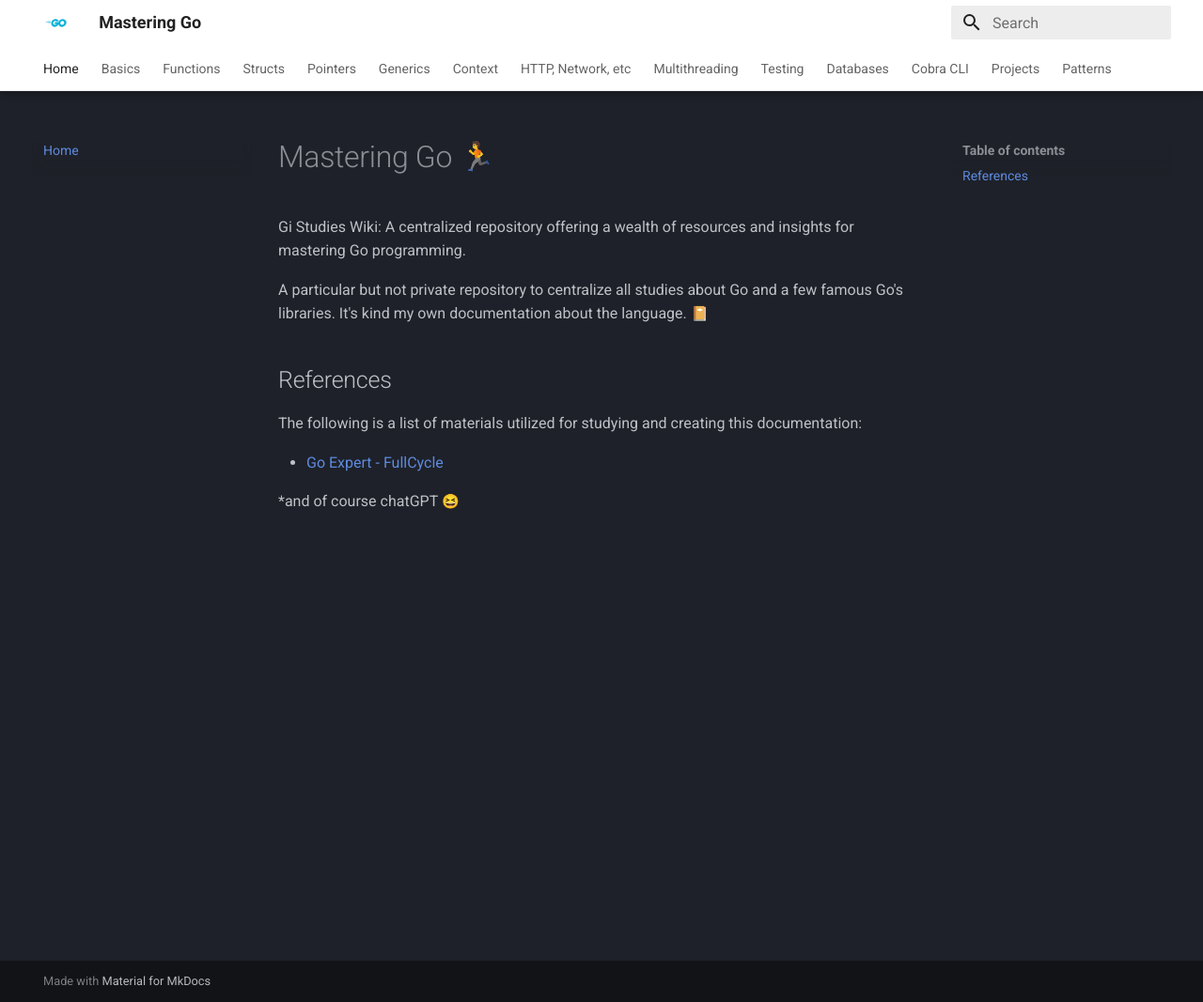
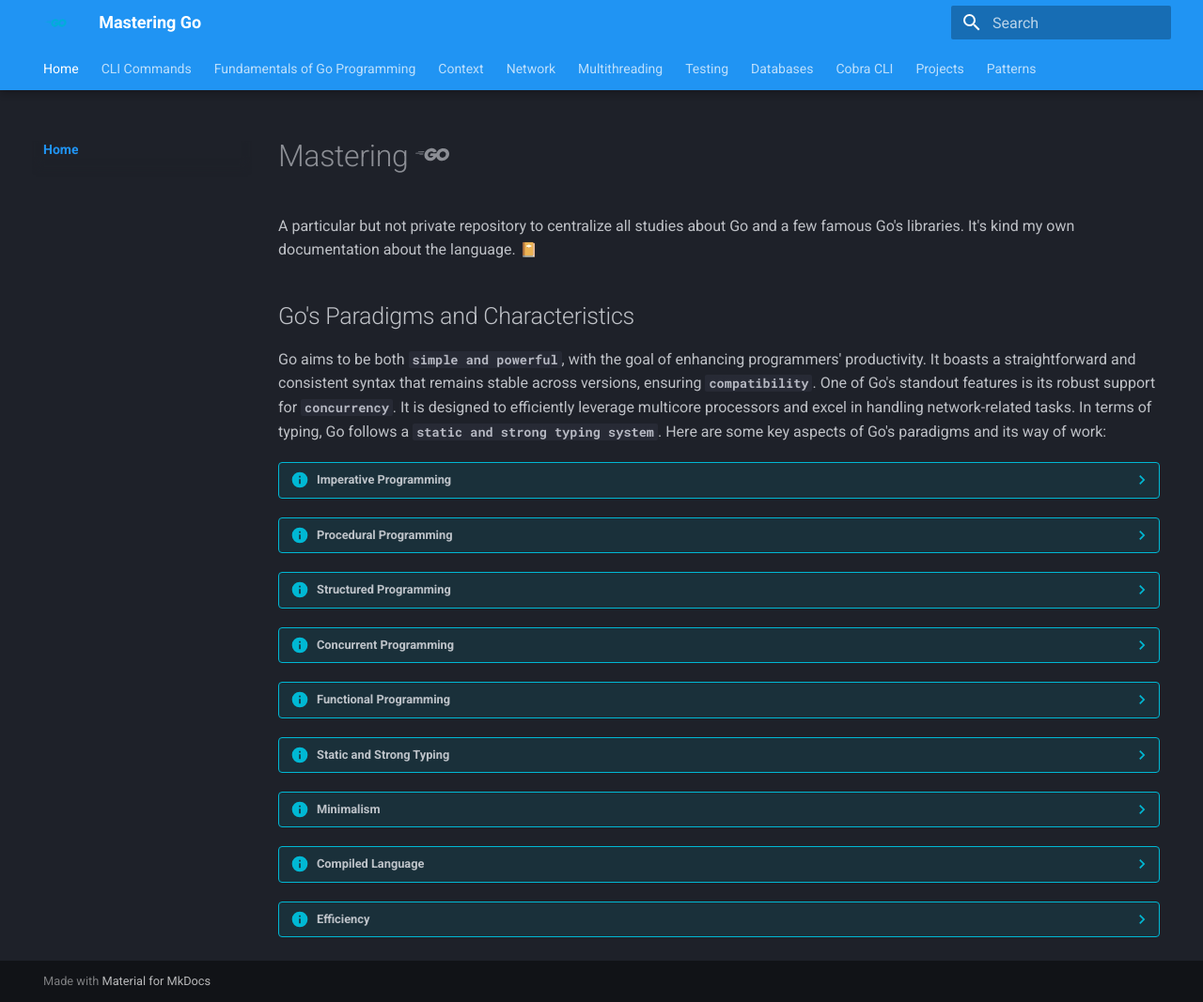
Before and after one commit to RomeroGabriel/mastering-go, an MkDocs documentation site: the page built from doc/index.md, in a window 1280 px wide and 1067 px high. Shown: the whole window at 94% size. Built offline with MkDocs 1.6.1 and Material for MkDocs 9.7.7, drawn with Linux system fonts in a browser that asks for light colours; emoji names are drawn with the system emoji font.

Commit message:
start improvements

```diff
--- a/doc/index.md
+++ b/doc/index.md
@@ -1,13 +1,34 @@
-# Mastering Go :runner:
-
-Gi Studies Wiki: A centralized repository offering a wealth of resources and insights for mastering Go programming.
+# Mastering :fontawesome-brands-golang:
 
 A particular but not private repository to centralize all studies about Go and a few famous Go's libraries. It's kind my own documentation about the language. :notebook_with_decorative_cover:
 
-## References
+## Go's Paradigms and Characteristics
 
-The following is a list of materials utilized for studying and creating this documentation:
+Go aims to be both **`simple and powerful`**, with the goal of enhancing programmers' productivity. It boasts a straightforward and consistent syntax that remains stable across versions, ensuring **`compatibility`**. One of Go's standout features is its robust support for **`concurrency`**. It is designed to efficiently leverage multicore processors and excel in handling network-related tasks. In terms of typing, Go follows a **`static and strong typing system`**. Here are some key aspects of Go's paradigms and its way of work:
 
-- [Go Expert - FullCycle](https://goexpert.fullcycle.com.br/curso/)
+??? info "Imperative Programming"
+    Go follows an imperative programming paradigm, where programs are composed of statements that change a program's state. Imperative programming is characterized by its focus on describing how a program operates by specifying a sequence of commands.
 
-*and of course chatGPT :laughing:
+??? info "Procedural Programming"
+    Go supports procedural programming, where programs are organized into procedures or functions that perform specific tasks. Procedural programming emphasizes the use of procedures for code organization and reusability.
+
+??? info "Structured Programming"
+    Structured programming promotes the use of structured control flow constructs like loops and conditionals to improve code readability and maintainability. Go encourages structured programming through its syntax and built-in control flow mechanisms.
+
+??? info "Concurrent Programming"
+    One of Go's key characteristics is its strong support for concurrent programming. Go provides built-in primitives such as goroutines and channels for concurrent execution, making it easier to write efficient and scalable concurrent programs.
+
+??? info "Functional Programming"
+    While Go is not a purely functional programming language, it incorporates some functional programming concepts such as first-class functions, closures, and immutability. These features enable functional programming patterns in Go code, allowing developers to write concise and expressive programs.
+
+??? info "Static and Strong Typing"
+    Go is statically typed, meaning that variable types are determined at compile time and cannot change during runtime. Go is statically typed, which means that variable types are known at compile time and cannot change during program execution. This allows the compiler to perform type checking and catch type-related errors before the program runs, leading to more robust and predictable behavior.
+
+??? info "Minimalism"
+    Go follows a minimalist design philosophy, favoring simplicity and readability over complexity. The language specification and standard library are intentionally kept small to reduce cognitive overhead and make it easier for developers to learn and understand the language.
+
+??? info "Compiled Language"
+    Go is a compiled language, meaning that source code is translated into machine code by a compiler before execution. Compiled languages typically offer better performance and efficiency compared to interpreted languages.
+
+??? info "Efficiency"
+    Go prioritizes efficiency in terms of both execution speed and resource usage. The language is designed to compile quickly and produce binaries that are lightweight and fast, making it suitable for a wide range of applications, including web servers, microservices, and system-level programming.
--- a/mkdocs.yml
+++ b/mkdocs.yml
@@ -2,46 +2,46 @@
 docs_dir: "doc"
 
 nav:
-  - Home: index.md
-  - Basics:
-      - Go Paradigms: basics/go_paradigm.md
-      - Go CLI:
+    - Home:
+        - index.md
+    - CLI Commands:
         - CLI General: basics/cli/general.md
         - go mod: basics/cli/go_mod.md
-      - Packages, Modules and Workspaces: basics/packages.md
-      - Variables and Data Types: basics/vars.md
-      - Control Flow: basics/control_flow.md
-      - Handle Files: basics/handle_files.md
-  - Functions:
-      - Basic: functions/index.md
-  - Structs:
-      - Basic: structs/structs.md
-      - Interface: structs/interface.md
-  - Pointers: pointers.md
-  - Generics: generics.md
-  - Context: context.md
-  - HTTP, Network, etc:
-      - API: https_network/api.md
-      - File Server: https_network/file_server.md
-      - HTTP Request: https_network/request.md
-      - JSON: https_network/json.md
-      - Templates: https_network/templates.md
-  - Multithreading:
+    - Fundamentals of Go Programming:
+        - Variables and Data Types: basics/vars.md
+        - Logic and Control Structures: basics/control_flow.md
+        - Functions:
+            - Basic: functions/index.md
+        - Handle Files: basics/handle_files.md
+        - Packages, Modules and Workspaces: basics/packages.md
+        - Structs:
+            - Basic: structs/structs.md
+            - Interface: structs/interface.md
+        - Pointers: pointers.md
+        - Generics: generics.md
+    - Context: context.md
+    - Network:
+        - API: https_network/api.md
+        - File Server: https_network/file_server.md
+        - HTTP Request: https_network/request.md
+        - JSON: https_network/json.md
+        - Templates: https_network/templates.md
+    - Multithreading:
         - Go Routines: multithreading/go_routines.md
         - Race Condition: multithreading/race_condition.md
         - Channels: multithreading/channels.md
         - Select: multithreading/select.md
-  - Testing: testing/index.md
-  - Databases:
-      - Basic: db/basic.md
-      - Migrations: db/migrations.md
-      - SQLX Library: db/sqlx.md
-  - Cobra CLI: cobra_cli/index.md
-  - Projects:
-      - Get Address: projects/get_br_zipcode.md
-  - Patterns:
-      - Dependency Injection:
-        - Wire: di/wire.md
+    - Testing: testing/index.md
+    - Databases:
+        - Basic: db/basic.md
+        - Migrations: db/migrations.md
+        - SQLX Library: db/sqlx.md
+    - Cobra CLI: cobra_cli/index.md
+    - Projects:
+        - Get Address: projects/get_br_zipcode.md
+    - Patterns:
+        - Dependency Injection:
+            - Wire: di/wire.md
 
 theme:
   name: material
@@ -50,12 +50,19 @@
   favicon: images/go-logo.png
   palette:
       scheme: slate
-      primary: white
-      accent: blue
+      primary: blue
+      accent: white
   features:
     - navigation.tabs
     - navigation.tabs.sticky
     - navigation.tabs.instant
+    - navigation.instant
+    - navigation.sections
+    - navigation.path
+    - navigation.indexes
+    - navigation.top
+    - navigation.expand
+    - toc.integrate
     - content.code.copy
     - content.code.annotate
 
@@ -75,5 +82,5 @@
   - pymdownx.superfences
   - attr_list
   - pymdownx.emoji:
-      emoji_index: !!python/name:materialx.emoji.twemoji
-      emoji_generator: !!python/name:materialx.emoji.to_svg
+      emoji_index: !!python/name:material.extensions.emoji.twemoji
+      emoji_generator: !!python/name:material.extensions.emoji.to_svg
--- a/requirements.txt
+++ b/requirements.txt
@@ -1 +1 @@
-mkdocs-material==9.4.2
+mkdocs-material==9.5.9
```
Also changed, not shown: doc/basics/go_paradigm.md (deleted, +0 -6 lines).
